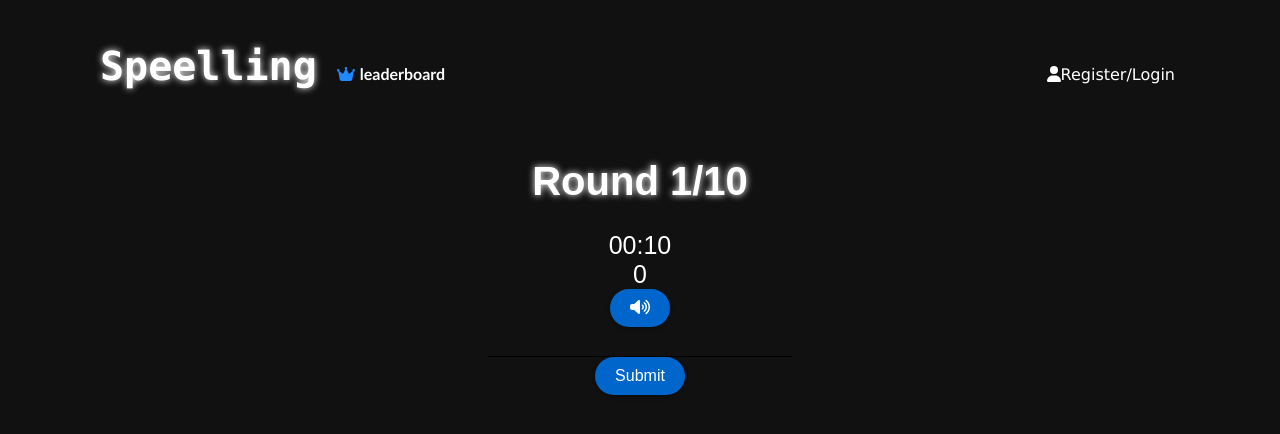
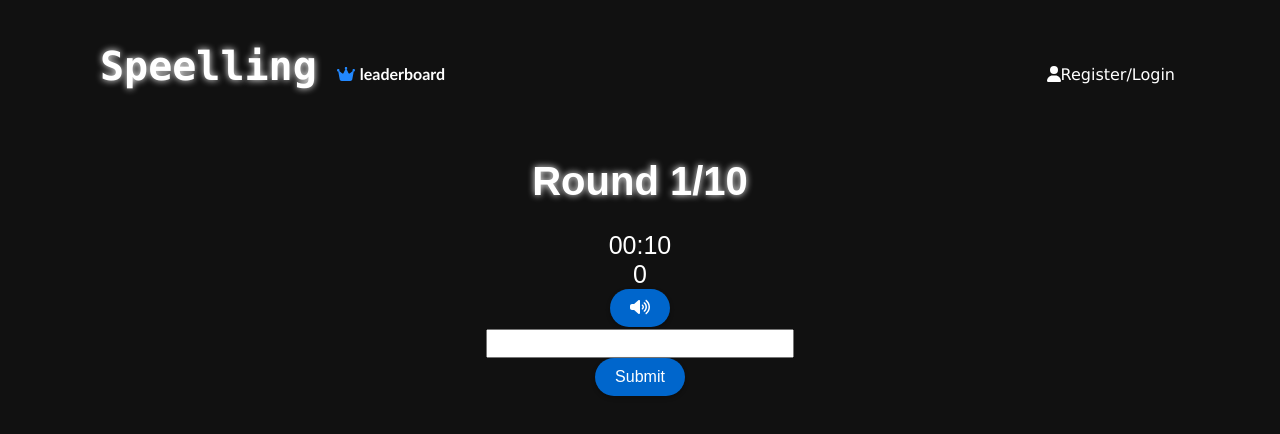
Before and after one commit to speelling/speelling, a React (Vite) app in the folder frontend/: page / in a window 1280 px wide. Shown: the top 434 px of the page. Built offline with nearby package versions, Linux system fonts and the light colour scheme; no server answers.

Commit message:
try again

```diff
--- a/frontend/src/css/Home.css
+++ b/frontend/src/css/Home.css
@@ -4,11 +4,7 @@
     color: white;
 }
 
-input[type=text] {
-    background: transparent;
-    border: none;
-    border-bottom: 1px solid #000000;
-}
+
 
 input {
     width: 300px;
```
